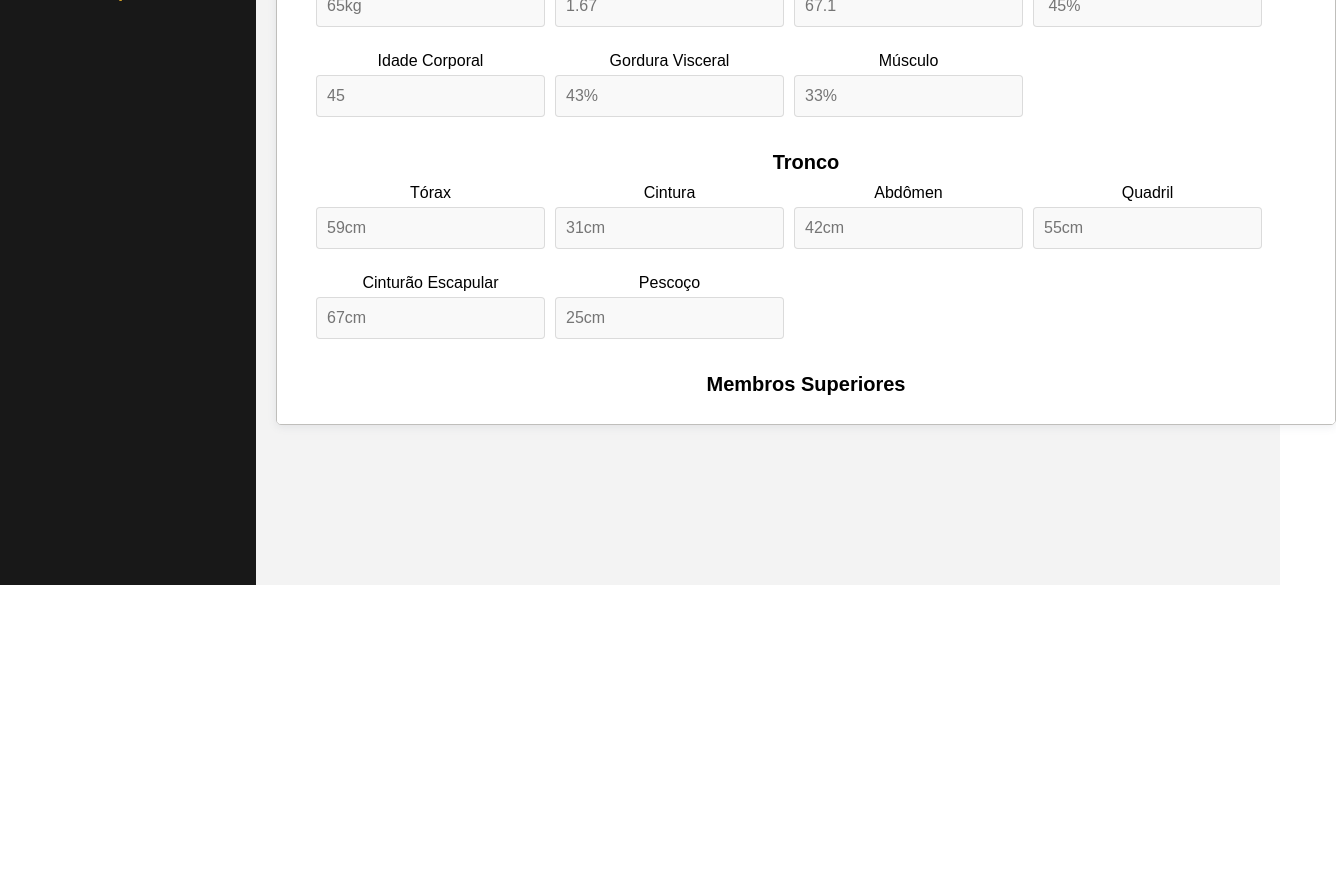
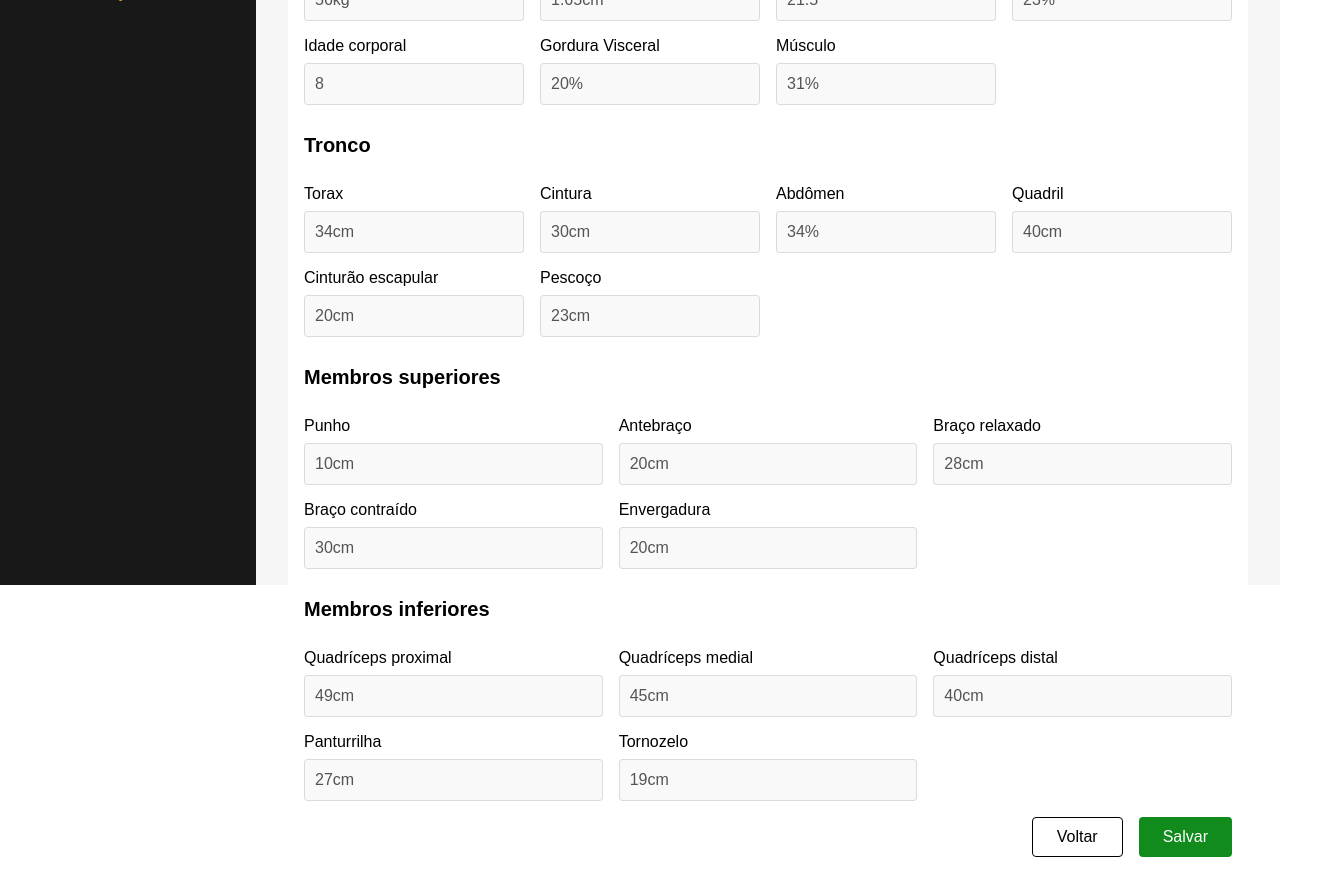
Before and after one commit to MarcusBeladona/ProjetoCERP, a React (Create React App) app in the folder client/: page /visualizarAvaliacao in a window 1280 px wide. Shown: the part 280-1153 px from the top of the page, 1336 px wide, since content can reach past the window. Before the commit the page ends 865 px from the top, so only its background shows below. Built offline with nearby package versions, Linux system fonts and the light colour scheme.

Commit message:
tabela visualizar avaliacao

```diff
--- a/client/src/pages/PaginaVisualizarAvaliacao.css
+++ b/client/src/pages/PaginaVisualizarAvaliacao.css
@@ -0,0 +1,69 @@
+.PaginaVisualizarAvaliacao {
+	height: inherit;
+}
+
+.PaginaVisualizarAvaliacao .VisualizarAvaliacao .Formulario h3 {
+	padding-bottom: 12px;
+	padding-top: 12px;
+}
+
+.VisualizarAvaliacao {
+	background-color: white;
+	border-radius: 8px;
+	padding: 16px;
+	margin-bottom: 16px;
+	display: flex;
+	flex-direction: column;
+	align-items: flex-start;
+	gap: 16px;
+}
+
+.VisualizarAvaliacao .Formulario {
+	width: 100%;
+	display: flex;
+	flex-direction: column;
+	align-items: flex-start;
+	gap: 16px;
+}
+
+.VisualizarAvaliacao footer {
+	align-self: flex-end;
+	display: flex;
+	gap: 16px;
+}
+
+.PaginaVisualizarAvaliacao .Formulario .Bioimpedancia,
+.PaginaVisualizarAvaliacao .Formulario .Tronco,
+.PaginaVisualizarAvaliacao .Formulario .MembrosSuperiores,
+.PaginaEVisualizarAvaliacao .Formulario .MembrosInferiores {
+	width: 100%;
+	display: grid;
+	gap: 16px;
+	grid-template-columns: 1fr 1fr 1fr 1fr;
+}
+
+.PaginaVisualizarAvaliacao .Formulario .MembrosSuperiores,
+.PaginaVisualizarAvaliacao .Formulario .MembrosInferiores{
+	width: 100%;
+	display: grid;
+	gap: 16px;
+	grid-template-columns: 1fr 1fr 1fr;
+}
+
+.PaginaVisualizarAvaliacao .Bioimpedancia article,
+.PaginaVisualizarAvaliacao .Tronco article,
+.PaginaVisualizarAvaliacao .MembrosSuperiores article,
+.PaginaVisualizarAvaliacao .MembrosInferiores article {
+	display: flex;
+	flex-direction: column;
+	align-items: flex-start;
+	gap: 8px;
+	width: 1fr;
+}
+
+.PaginaVisualizarAvaliacao .Bioimpedancia article input,
+.PaginaVisualizarAvaliacao .Tronco article input,
+.PaginaVisualizarAvaliacao .MembrosSuperiores article input,
+.PaginaVisualizarAvaliacao .MembrosInferiores article input {
+	width: 100%;
+}
--- a/client/src/pages/PaginaVisualizarAvaliacao.js
+++ b/client/src/pages/PaginaVisualizarAvaliacao.js
@@ -1,19 +1,215 @@
-import { Box06 } from "../components/Box_06/Box06";
+// import { Box06 } from "../components/Box_06/Box06";
+import { useForm } from "react-hook-form";
 import { Navbar } from "../components/Navbar";
 import { Sidebar } from "../components/Sidebar";
 import "./PaginaVisualizarAvaliacao.css";
 
 export function PaginaVisualizarAvaliacao() {
   return (
-    <div className="pagina-v">
+    <div className="PaginaVisualizarAvaliacao">
       <Navbar></Navbar>
-
-      <div className="conteudo">
+      <div className="Conteudo">
         <Sidebar></Sidebar>
-        <div className="boxavaliacao">
-          <Box06></Box06>
+        <div className="Area">
+          <VisualizarAvaliacao></VisualizarAvaliacao>
+          {/* <Box06></Box06> */}
         </div>
       </div>
     </div>
   );
 }
+
+function VisualizarAvaliacao() {
+  const { register, handleSubmit } = useForm();
+
+  return (
+    <form onSubmit={handleSubmit()} className="VisualizarAvaliacao">
+      <header>
+        <h1>Visualizar Avaliação</h1>
+      </header>
+      <div className="Formulario">
+        <h3>Bioimpedância</h3>
+        <div className="Bioimpedancia">
+          <article className="grid-peso">
+            <label>Peso</label>
+            <input
+              {...register("peso")}
+              type="text"
+              defaultValue="56kg"
+              disabled
+            />
+          </article>
+          <article className="grid-altura">
+            <label>Altura</label>
+            <input {...register("altura")} type="text" defaultValue="1.65cm" disabled/>
+          </article>
+          <article>
+            <label>IMC</label>
+            <input {...register("imc")} type="text" defaultValue="21.5"disabled></input>
+          </article>
+          <article>
+            <label>Gordura corporal</label>
+            <input
+              {...register("gordura-corporal")}
+              type="text"
+              defaultValue="23%" disabled
+            ></input>
+          </article>
+          <article>
+            <label>Idade corporal</label>
+            <input
+              {...register("idade-corporal")}
+              type="text"
+              defaultValue="8" disabled
+            ></input>
+          </article>
+          <article>
+            <label>Gordura Visceral</label>
+            <input
+              {...register("gordura-visceral")}
+              type="text"
+              defaultValue="20%" disabled
+            ></input>
+          </article>
+          <article>
+            <label>Músculo</label>
+            <input
+              {...register("musculo")}
+              type="text"
+              defaultValue="31%" disabled
+            ></input>
+          </article>
+        </div>
+        <h3>Tronco</h3>
+        <div className="Tronco">
+          <article className="grid-torax">
+            <label>Torax</label>
+            <input {...register("torax")} type="text" defaultValue="34cm" disabled/>
+          </article>
+          <article className="grid-cintura">
+            <label>Cintura</label>
+            <input {...register("cintura")} type="text" defaultValue="30cm" disabled/>
+          </article>
+          <article>
+            <label>Abdômen</label>
+            <input
+              {...register("abdomen")}
+              type="text"
+              defaultValue="34%" disabled
+            ></input>
+          </article>
+          <article>
+            <label>Quadril</label>
+            <input
+              {...register("quadril")}
+              type="text"
+              defaultValue="40cm" disabled
+            ></input>
+          </article>
+          <article>
+            <label>Cinturão escapular</label>
+            <input
+              {...register("cinturao-escapular")}
+              type="text"
+              defaultValue="20cm" disabled
+            ></input>
+          </article>
+          <article>
+            <label>Pescoço</label>
+            <input
+              {...register("pescoco")}
+              type="text"
+              defaultValue="23cm" disabled
+            ></input>
+          </article>
+        </div>
+
+        <h3>Membros superiores</h3>
+        <div className="MembrosSuperiores">
+          <article className="grid-punho">
+            <label>Punho</label>
+            <input {...register("punho")} type="text" defaultValue="10cm" disabled/>
+          </article>
+          <article className="grid-antebraco">
+            <label>Antebraço</label>
+            <input {...register("antebraco")} type="text" defaultValue="20cm"disabled />
+          </article>
+          <article>
+            <label>Braço relaxado</label>
+            <input
+              {...register("braco-relaxado")}
+              type="text"
+              defaultValue="28cm" disabled
+            ></input>
+          </article>
+          <article>
+            <label>Braço contraído</label>
+            <input
+              {...register("braco-contraido")}
+              type="text"
+              defaultValue="30cm" disabled
+            ></input>
+          </article>
+          <article>
+            <label>Envergadura</label>
+            <input
+              {...register("envergadura")}
+              type="text"
+              defaultValue="20cm" disabled
+            ></input>
+          </article>
+        </div>
+
+        <h3>Membros inferiores</h3>
+        <div className="MembrosInferiores">
+          <article className="grid-quadriceps-proximal">
+            <label>Quadríceps proximal</label>
+            <input
+              {...register("quadriceps-proximal")}
+              type="text"
+              defaultValue="49cm" disabled
+            />
+          </article>
+          <article className="grid-quadriceps-medial">
+            <label>Quadríceps medial</label>
+            <input
+              {...register("quadriceps-medial")}
+              type="text"
+              defaultValue="45cm" disabled
+            />
+          </article>
+          <article>
+            <label>Quadríceps distal</label>
+            <input
+              {...register("quadriceps distal")}
+              type="text"
+              defaultValue="40cm" disabled
+            ></input>
+          </article>
+          <article>
+            <label>Panturrilha</label>
+            <input
+              {...register("panturrilha")}
+              type="text"
+              defaultValue="27cm" disabled
+            ></input>
+          </article>
+          <article>
+            <label>Tornozelo</label>
+            <input
+              {...register("tornozelo")}
+              type="text"
+              defaultValue="19cm" disabled
+            ></input>
+          </article>
+        </div>
+      </div>
+      <footer>
+        <button className="button-outlined">Voltar</button>
+        <button type="submit" className="button-success">
+          Salvar
+        </button>
+      </footer>
+    </form>
+  );
+}
```
